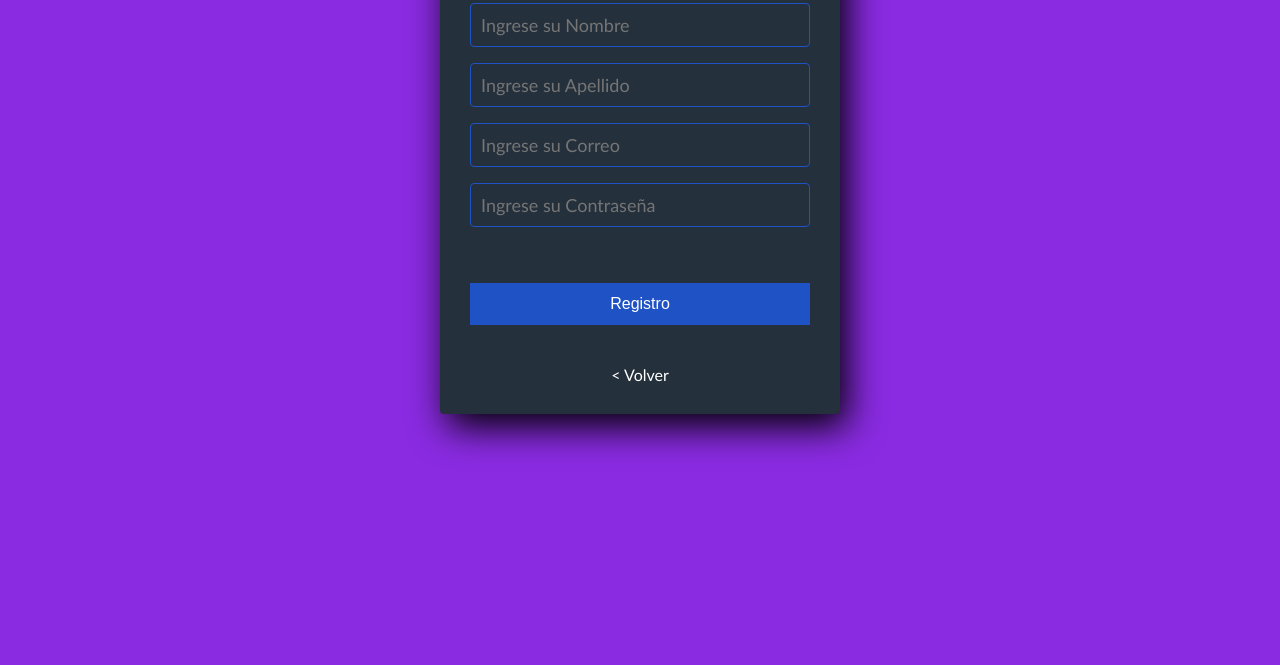
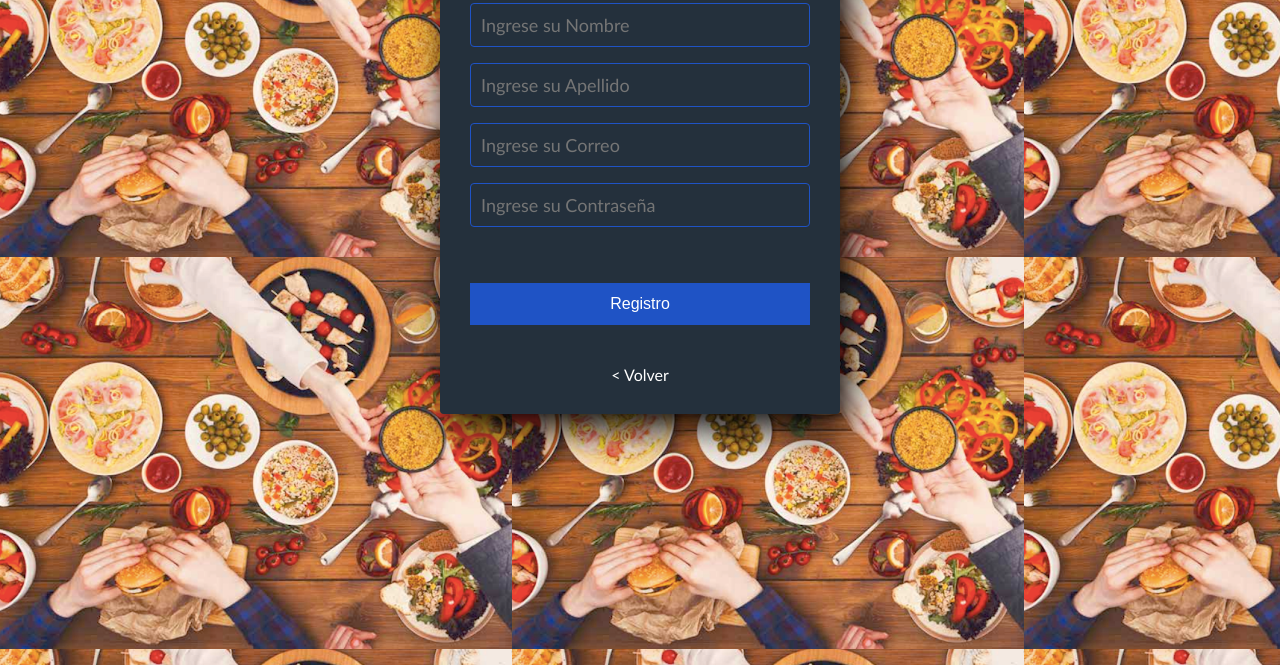
Before and after one commit to Dada0712/Demo, a plain HTML site: page registro.html in a window 1280 px wide. Shown: the part 135-800 px from the top of the page. Drawn offline with Linux system fonts and the light colour scheme.

Commit message:
nuevo cambio

```diff
--- a/css/registro.css
+++ b/css/registro.css
@@ -5,10 +5,11 @@
 }
 
 body {
-  background:blueviolet;
+  background-image: url("../img/resta.png");
   text-align: center;
   background-repeat:repeat;
 }
+
 
 
 .form-register {
@@ -19,7 +20,7 @@ body {
   margin-top: 50px;
   border-radius: 4px;
   font-family: 'calibri';
-  color: red;
+  color: lightgreen;
   box-shadow: 7px 13px 37px #000;
 }
 
--- a/registro.html
+++ b/registro.html
@@ -11,6 +11,8 @@
 </head>
 
 <body>
+	<div class="imagen-fondo cabecera">
+	</div>
 	<form class="form-register" method="post" section="">
 	<h1>Formulario de Registro</h1>
 	<br>
```
